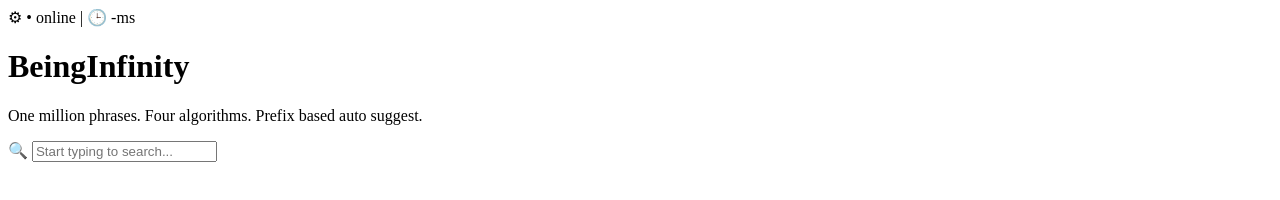
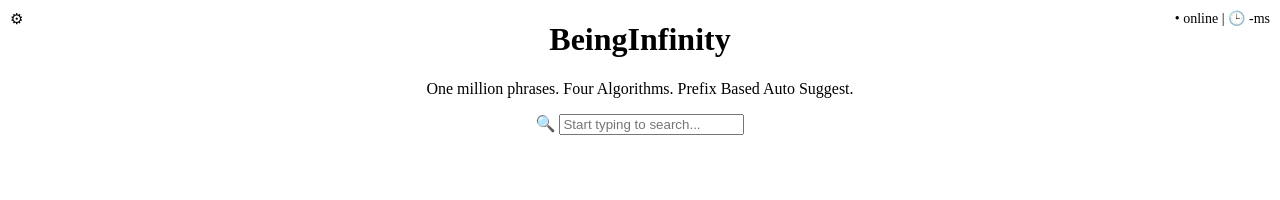
Before and after one commit to hruthika18/autosuggest, a website: page frontend/pages/autosuggest.html in a window 1280 px wide. Drawn offline with Linux system fonts and the light colour scheme.

Commit message:
autosuggest UI

```diff
--- /dev/null
+++ b/frontend/css/style.css
@@ -0,0 +1,18 @@
+.gear {
+    font-size: 15px;
+    position: fixed;
+    top: 10px;
+    left: 10px;
+    cursor: pointer;
+}
+
+.pill {
+    font-size: 14px;
+    position: fixed;
+    top: 10px;
+    right: 10px;
+}
+
+.main-content {
+    text-align: center;
+}
--- a/frontend/pages/autosuggest.html
+++ b/frontend/pages/autosuggest.html
@@ -5,20 +5,21 @@
     <meta charset="UTF-8">
     <meta name="viewport" content="width=device-width, initial-scale=1.0">
     <title>BeingInfinity</title>
+    <link rel="stylesheet" href="../css/style.css">
 </head>
 
 <body>
 
-    <span class=" gear ">&#9881; </span>
+    <span class="gear">&#9881; </span>
     <span class="pill"> &#8226; online | &#128338; -ms </span>
-    <h1>BeingInfinity</h1>
-    <p> One million phrases. Four algorithms. Prefix based auto suggest.</p>
-
-    <div>
-        <span>&#128269;</span>
-        <input type="text" placeholder="Start typing to search..." id="search-input">
+    <div class="main-content">
+        <h1>BeingInfinity</h1>
+        <p> One million phrases. Four Algorithms. Prefix Based Auto Suggest.</p>
+        <div>
+            <span>&#128269;</span>
+            <input type="text" placeholder="Start typing to search..." id="search-input">
+        </div>
     </div>
-
 </body>
 
 </html>
```
